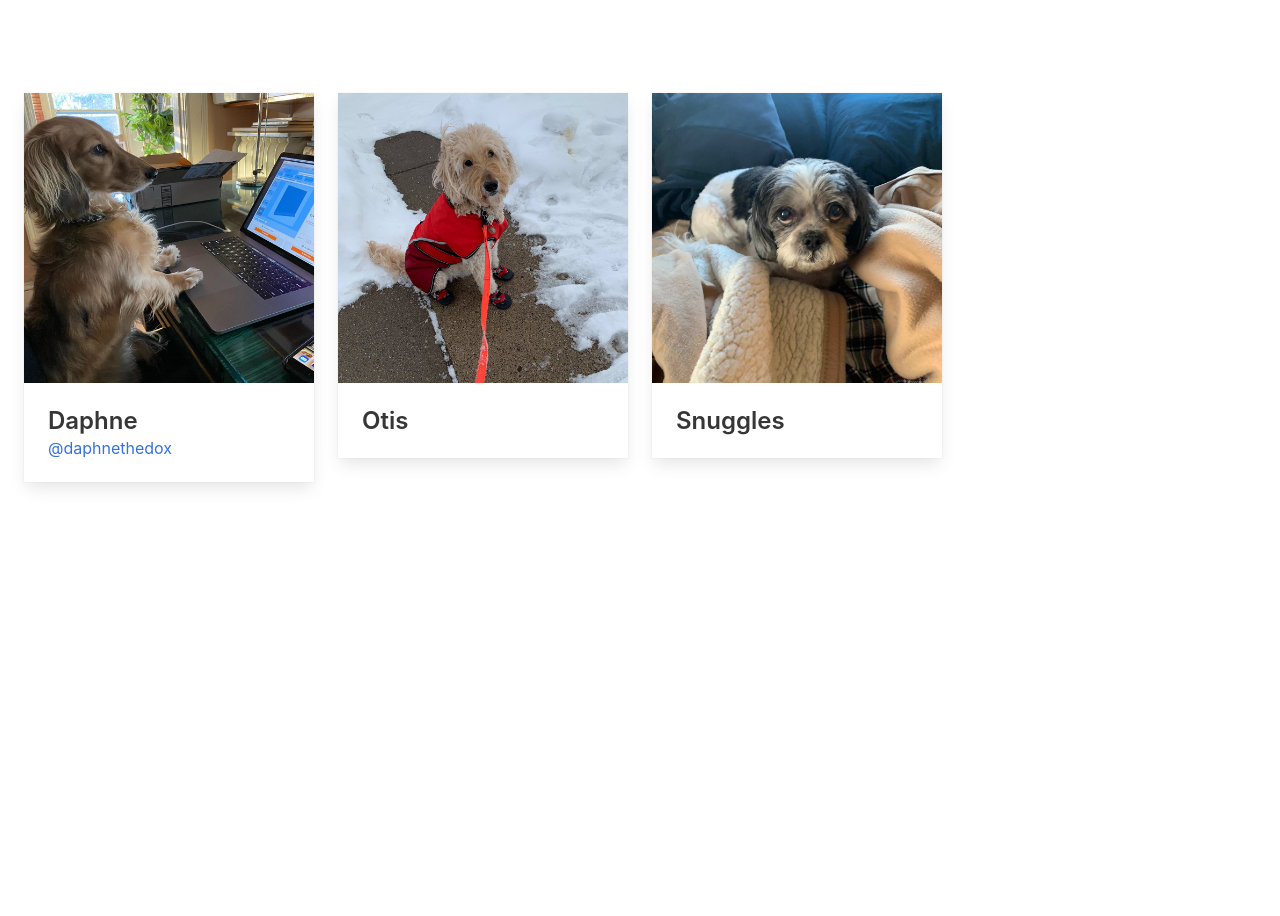
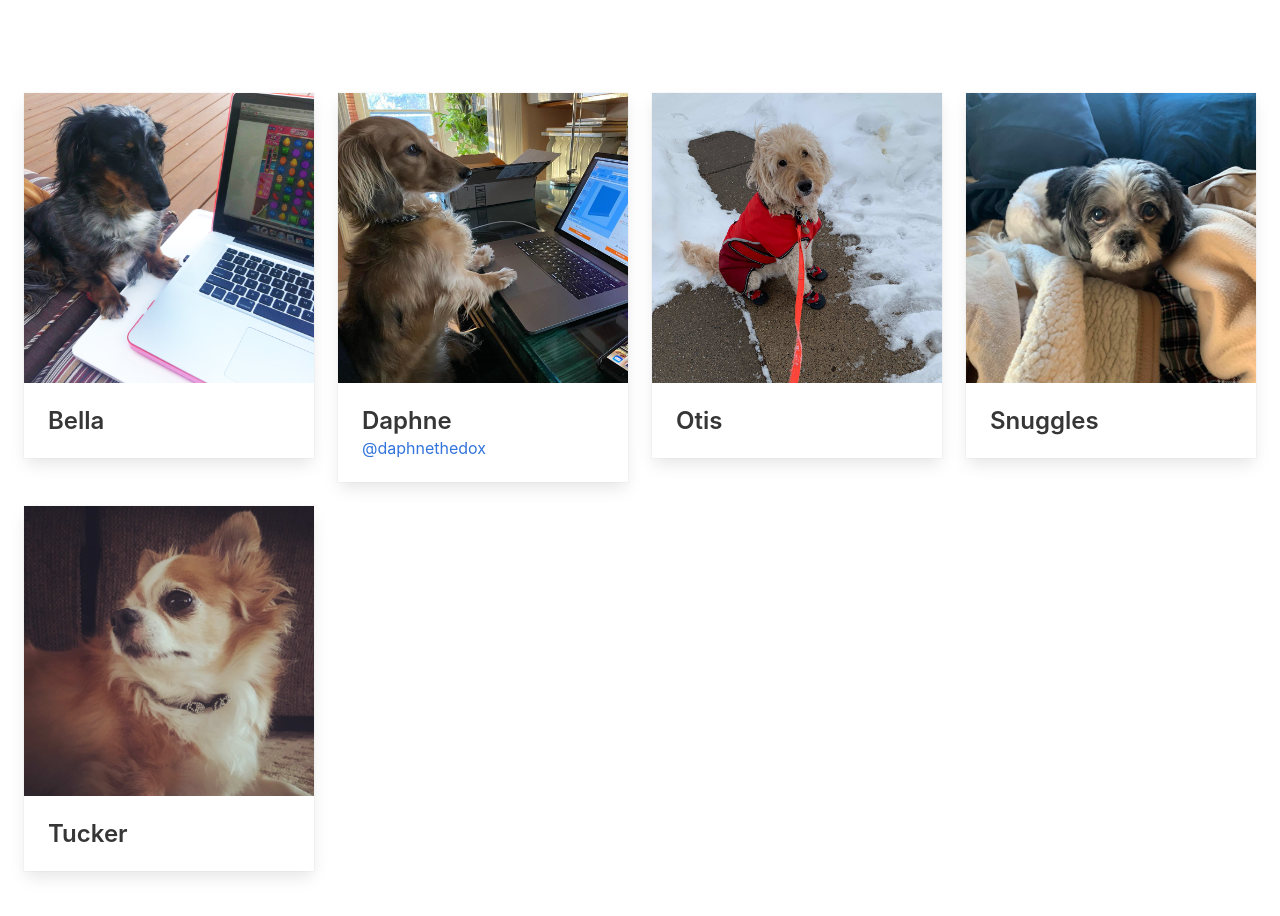
Before and after one commit to ten7/pets.ten7.com, a plain HTML site: page index.html in a window 1280 px wide. Shown: the part 116-1032 px from the top of the page. Before the commit the page ends 800 px from the top, so only its background shows below. Drawn offline with Linux system fonts and the light colour scheme.

Commit message:
Add Bella and Tucker

```diff
--- a/index.html
+++ b/index.html
@@ -21,6 +21,22 @@
     <div class="container is-fullhd">
       <!-- start a new row for every 4 pets -->
       <div class="columns">
+        <div class="column is-3">
+          <div class="card">
+            <div class="card-image">
+              <figure class="image">
+                <img src="images/bella.jpg" alt="Bella">
+              </figure>
+            </div>
+            <div class="card-content">
+              <div class="media">
+                <div class="media-content">
+                  <p class="title is-4">Bella</p>
+                </div>
+              </div>
+            </div>
+          </div>
+        </div>
         <div class="column is-3">
           <div class="card">
             <div class="card-image">
@@ -71,6 +87,25 @@
           </div>
         </div>
       </div>
+      <!-- start a new row for every 4 pets -->
+      <div class="columns">
+        <div class="column is-3">
+          <div class="card">
+            <div class="card-image">
+              <figure class="image">
+                <img src="images/tucker.jpg" alt="Tucker">
+              </figure>
+            </div>
+            <div class="card-content">
+              <div class="media">
+                <div class="media-content">
+                  <p class="title is-4">Tucker</p>
+                </div>
+              </div>
+            </div>
+          </div>
+        </div>
+      </div>
     </div>
   </section>
 
```
Also changed, not shown: images/bella.jpg (added), images/tucker.jpg (added).
